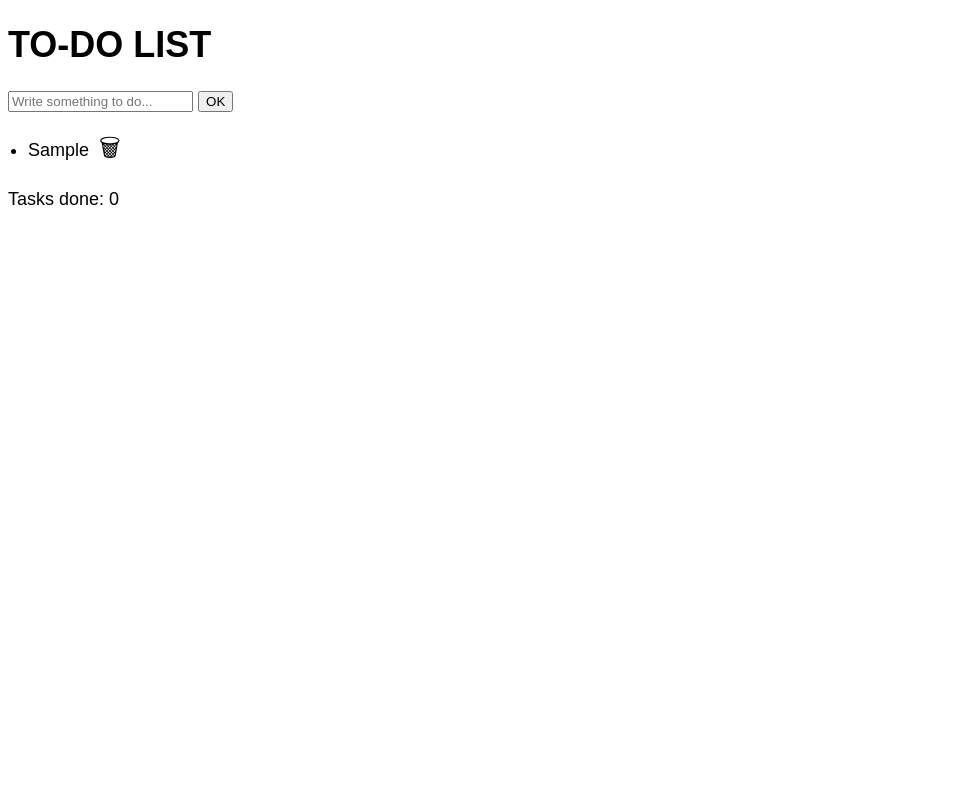
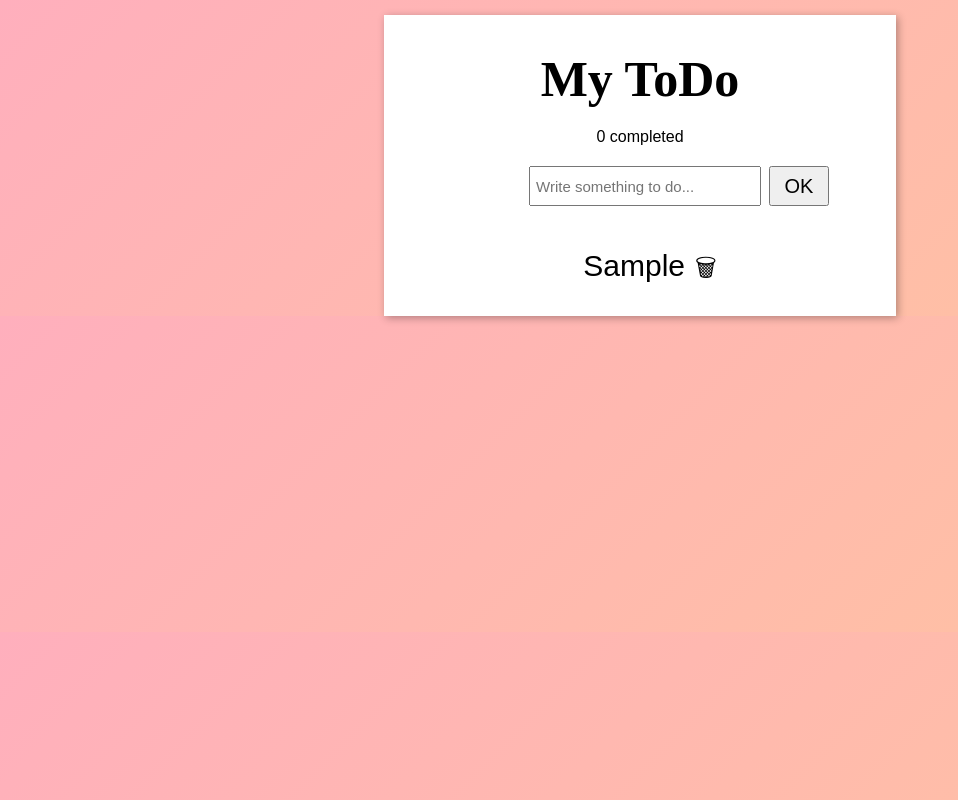
Before and after one commit to lenzxn/TODO, a plain HTML site: page index.html in a window 1280 px wide. Both pictures are taken after typing "Sample" into the empty fields and a click on the button "OK". Shown: the whole page, without its empty margins (0-958 px from the left). Drawn offline with Linux system fonts and the light colour scheme.

Commit message:
final commit added animatios

```diff
--- a/index.html
+++ b/index.html
@@ -8,17 +8,24 @@
 </head>
 
 <body>
-    <h1>TO-DO LIST</h1>
 
-    <form id="form">
-        <input id="taskInput" required placeholder="Write something to do..." />
-        <button type="submit">OK</button>
-    </form>
+    <section class="card">
+        <h1>My ToDo</h1>
 
-    <ul id="taskList"></ul>
+        <p>0 completed</p>
 
-    <p></p>
+        <form id="form" novalidate>
+            <div class="input-row">
+                <input id="taskInput" placeholder="Write something to do..." aria-describedby="taskError"
+                    aria-invalid="false" />
+                <button type="submit">OK</button>
+            </div>
+            <span id="taskError" class="error-msg" aria-live="polite"></span>
+        </form>
 
+        <ul id="taskList"></ul>
+
+    </section>
 
     <script src="main.js" defer></script>
 </body>
--- a/main.js
+++ b/main.js
@@ -4,26 +4,91 @@ const form = document.getElementById("form");
 const input = document.getElementById("taskInput");
 const taskList = document.getElementById("taskList");
 const p = document.querySelector("p");
+const errorEl = document.getElementById("taskError");
+
+window.addEventListener("DOMContentLoaded", () => {
+  const card = document.querySelector(".card");
+  if (card) requestAnimationFrame(() => card.classList.add("is-in"));
+});
+
+function showError(msg) {
+  errorEl.textContent = msg;
+  errorEl.classList.add("shake");
+  input.setAttribute("aria-invalid", "true");
+  setTimeout(() => errorEl.classList.remove("shake"), 300);
+}
+
+function clearError() {
+  if (!errorEl.textContent) return;
+  errorEl.textContent = "";
+  input.setAttribute("aria-invalid", "false");
+}
 
 form.addEventListener("submit", (e) => {
   e.preventDefault();
 
-  if (/^\s*$/.test(input.value)) {
-    alert("Du måste skriva något!");
+  const value = input.value.trim();
+  if (value === "") {
+    showError("Input must not be empty!");
     return;
   }
 
-  tasks.push({ text: input.value, done: false });
+  clearError();
+
+  const newTask = { text: value, done: false };
+  tasks.push(newTask);
   input.value = "";
-  display();
+
+  addTaskToList(newTask, tasks.length - 1);
 });
+
+input.addEventListener("input", () => {
+  if (input.value.trim() !== "") clearError();
+});
+
+function addTaskToList(task, i) {
+  const li = document.createElement("li");
+  const textSpan = document.createElement("span");
+  textSpan.textContent = task.text;
+  textSpan.classList.add("task-text");
+  li.appendChild(textSpan);
+
+  const trashCan = document.createElement("span");
+  trashCan.innerHTML = "&#128465;";
+  trashCan.classList.add("trashcan");
+
+  trashCan.addEventListener("click", (e) => {
+    e.stopPropagation();
+    tasks.splice(i, 1);
+    display();
+  });
+
+  if (task.done) li.classList.add("completed");
+
+  li.appendChild(trashCan);
+
+  li.addEventListener("click", () => {
+    task.done = !task.done;
+    display();
+  });
+
+  li.classList.add("fade-in");
+
+  taskList.appendChild(li);
+
+  const doneCount = tasks.filter((t) => t.done).length;
+  p.textContent = doneCount + " " + "completed";
+}
 
 function display() {
   taskList.innerHTML = "";
 
   tasks.forEach((task, i) => {
     const li = document.createElement("li");
-    li.textContent = task.text;
+    const textSpan = document.createElement("span");
+    textSpan.textContent = task.text;
+    textSpan.classList.add("task-text");
+    li.appendChild(textSpan);
 
     const trashCan = document.createElement("span");
     trashCan.innerHTML = "&#128465;";
@@ -38,6 +103,7 @@ function display() {
     if (task.done) li.classList.add("completed");
 
     li.appendChild(trashCan);
+
     li.addEventListener("click", () => {
       task.done = !task.done;
       display();
@@ -47,5 +113,5 @@ function display() {
   });
 
   const doneCount = tasks.filter((t) => t.done).length;
-  p.textContent = "Tasks done: " + doneCount;
+  p.textContent = doneCount + " " + "completed";
 }
--- a/style.css
+++ b/style.css
@@ -1,21 +1,63 @@
-.h1 {
-  color: blue;
+* {
+  margin: 0;
+  padding: 0;
+  box-sizing: border-box;
 }
 
-.completed {
+body {
+  display: flex;
+  justify-content: center;
+  background: linear-gradient(135deg, #ffafbd, #ffc3a0); /* soft pink → peach */
+  font-family: "Poppins", Arial, sans-serif;
+}
+
+section {
+  box-shadow: 2px 2px 8px rgba(0, 0, 0, 0.3);
+  text-align: center;
+  box-sizing: border-box;
+  width: 40%;
+  padding: 15px;
+  margin-top: 15px;
+  background-color: white;
+}
+
+section > * {
+  margin-top: 20px;
+}
+form button {
+  font-size: 20px;
+  width: 60px;
+}
+
+form button,
+form input {
+  height: 40px;
+  padding: 5px;
+}
+
+h1 {
+  font-size: 50px;
+  font-family: "Montserrat";
+}
+
+ul {
+  list-style: none;
+  padding-left: 20px;
+}
+li {
+  margin: 10px;
+  font-size: 30px;
+  cursor: default;
+}
+
+.completed .task-text {
   text-decoration: line-through;
   color: gray;
 }
 
-body {
-  font-family: Arial, sans-serif;
-  font-size: large;
-}
-ul {
-  padding-left: 20px;
-}
-li {
-  cursor: default;
+.task-text:hover {
+  cursor: pointer;
+  text-decoration: line-through;
 }
 
 .trashcan {
@@ -23,3 +65,111 @@ li {
   font-size: x-large;
   margin-left: 10px;
 }
+
+.input-row {
+  display: grid;
+  width: 300px;
+  margin-left: 130px;
+  grid-template-columns: 1fr auto;
+  gap: 8px;
+  align-items: center;
+}
+
+#taskInput {
+  font-size: 15px;
+}
+
+.error-msg {
+  display: block;
+  margin-top: 6px;
+  text-align: center;
+  font-size: 0.9rem;
+  color: #c52121;
+  min-height: 1.2em;
+}
+
+.shake {
+  animation: shakeAnim 0.5s linear;
+}
+
+.card {
+  opacity: 0; /* start invisible */
+  transform: translateY(-100px) scale(0.98); /* move up a bit & slightly smaller */
+}
+
+.card > * {
+  opacity: 0;
+}
+
+.fade-in {
+  animation: fadeInUp 0.4s ease forwards;
+}
+
+.card.is-in {
+  animation: cardDrop 480ms cubic-bezier(0.2, 0.8, 0.2, 1) 0.3s forwards;
+}
+
+.card.is-in > * {
+  animation: fadeInUp 1s ease forwards;
+}
+
+.card.is-in > *:nth-child(1) {
+  animation-delay: 0.78s;
+}
+.card.is-in > *:nth-child(2) {
+  animation-delay: 0.93s;
+}
+.card.is-in > *:nth-child(3) {
+  animation-delay: 1.08s;
+}
+.card.is-in > *:nth-child(4) {
+  animation-delay: 1.23s;
+}
+
+@keyframes shakeAnim {
+  0% {
+    opacity: 0;
+  }
+  25% {
+    opacity: 1;
+  }
+  50% {
+    opacity: 0;
+  }
+  60% {
+    opacity: 1;
+  }
+  80% {
+    opacity: 0;
+  }
+  100% {
+    opacity: 1;
+  }
+}
+
+@keyframes cardDrop {
+  0% {
+    opacity: 0;
+    transform: translateY(-100px) scale(0.98);
+  }
+  50% {
+    opacity: 0.7;
+    transform: translateY(50px) scale(0.99);
+  }
+
+  100% {
+    opacity: 1;
+    transform: translateY(0) scale(1);
+  }
+}
+
+@keyframes fadeInUp {
+  0% {
+    opacity: 0;
+    transform: translateY(10px);
+  }
+  100% {
+    opacity: 1;
+    transform: translateY(0);
+  }
+}
```
